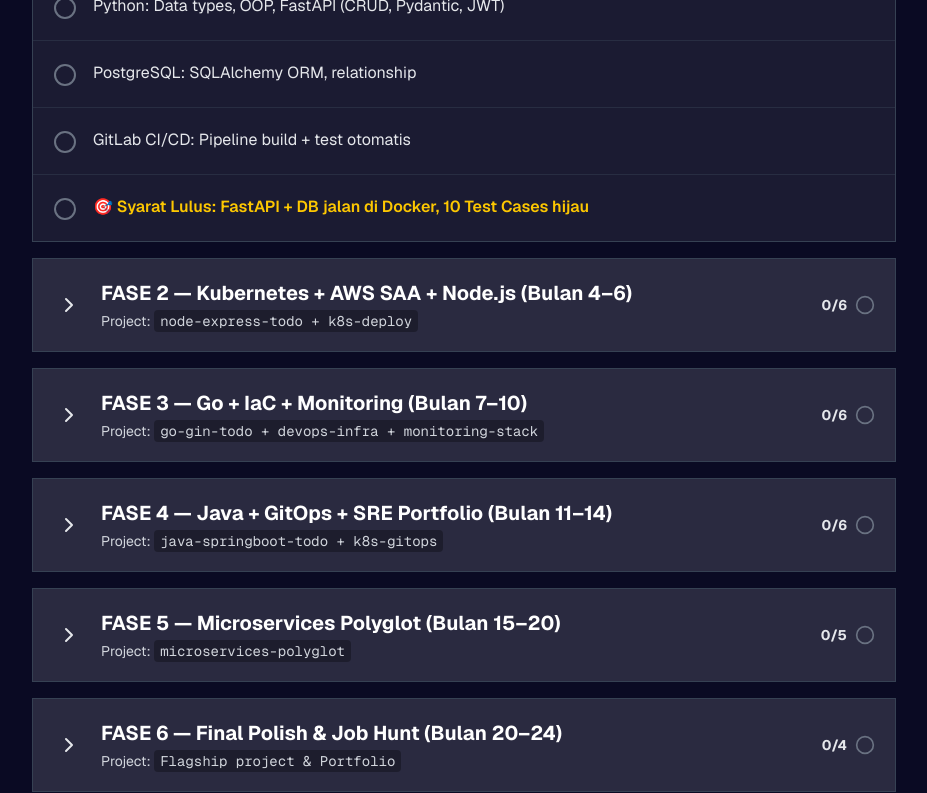
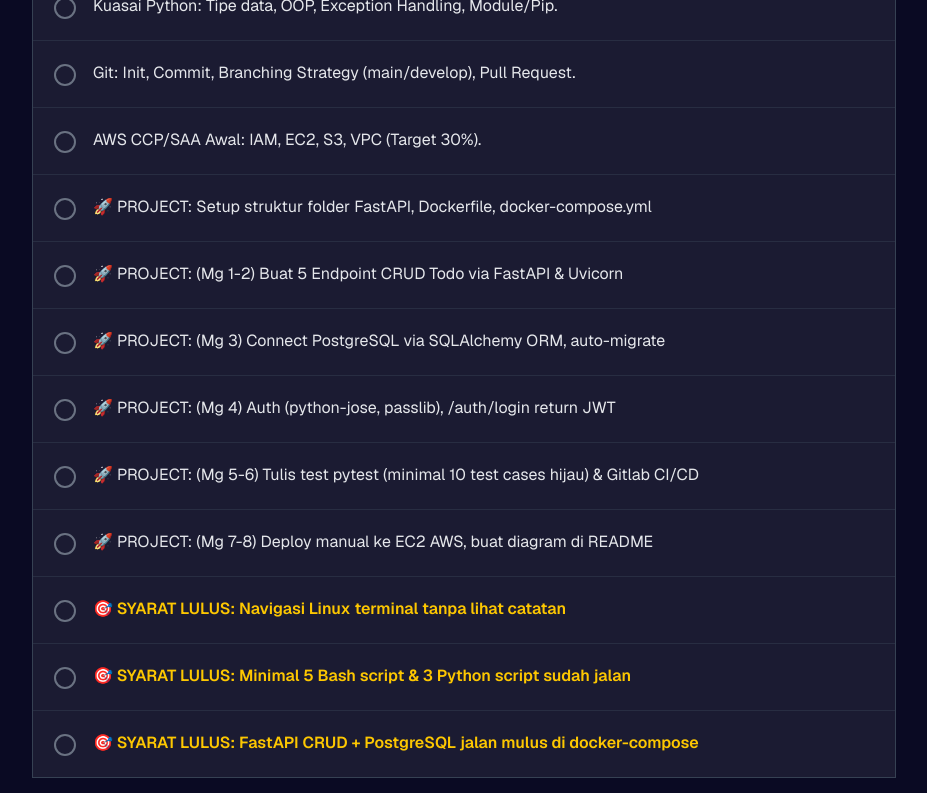
Before and after one commit to arighmt67-bit/roadmap-todo, a Next.js app: page / in a window 1280 px wide. Shown: the part 560-1353 px from the top of the page, without its empty margins (176-1103 px from the left). Built offline with nearby package versions, Linux system fonts and the light colour scheme.

Commit message:
feat: populate deep task details (weeks, requirements, exact checklists) based on DOCX spec

```diff
--- a/app/data.ts
+++ b/app/data.ts
@@ -2,82 +2,117 @@ export const phases = [
   {
     id: "phase-1",
     title: "FASE 1 — Fondasi + Python (Bulan 1–3)",
-    description: "Linux, Docker, Python, Git & AWS SAA (30%).",
+    description: "Belajar OS Linux, Docker, Python, Git, dan mulai AWS.",
     project: "python-fastapi-todo",
     tasks: [
-      { id: "1-1", title: "Linux & Bash: Navigasi, Process, Permission, Scripting (5+ scripts)", done: false },
-      { id: "1-2", title: "Docker: CLI, docker-compose, bridge network, bind mount", done: false },
-      { id: "1-3", title: "Python: Data types, OOP, FastAPI (CRUD, Pydantic, JWT)", done: false },
-      { id: "1-4", title: "PostgreSQL: SQLAlchemy ORM, relationship", done: false },
-      { id: "1-5", title: "GitLab CI/CD: Pipeline build + test otomatis", done: false },
-      { id: "1-6", title: "🎯 Syarat Lulus: FastAPI + DB jalan di Docker, 10 Test Cases hijau", done: false }
+      { id: "1-1", title: "Pelajari navigasi Linux, file & process management, networking dasar, permission (chmod/chown).", done: false },
+      { id: "1-2", title: "Pahami Docker CLI, Dockerfile, Bind Mount, dan Docker-Compose.", done: false },
+      { id: "1-3", title: "Kuasai Python: Tipe data, OOP, Exception Handling, Module/Pip.", done: false },
+      { id: "1-4", title: "Git: Init, Commit, Branching Strategy (main/develop), Pull Request.", done: false },
+      { id: "1-5", title: "AWS CCP/SAA Awal: IAM, EC2, S3, VPC (Target 30%).", done: false },
+      { id: "1-p-1", title: "🚀 PROJECT: Setup struktur folder FastAPI, Dockerfile, docker-compose.yml", done: false },
+      { id: "1-p-2", title: "🚀 PROJECT: (Mg 1-2) Buat 5 Endpoint CRUD Todo via FastAPI & Uvicorn", done: false },
+      { id: "1-p-3", title: "🚀 PROJECT: (Mg 3) Connect PostgreSQL via SQLAlchemy ORM, auto-migrate", done: false },
+      { id: "1-p-4", title: "🚀 PROJECT: (Mg 4) Auth (python-jose, passlib), /auth/login return JWT", done: false },
+      { id: "1-p-5", title: "🚀 PROJECT: (Mg 5-6) Tulis test pytest (minimal 10 test cases hijau) & Gitlab CI/CD", done: false },
+      { id: "1-p-6", title: "🚀 PROJECT: (Mg 7-8) Deploy manual ke EC2 AWS, buat diagram di README", done: false },
+      { id: "1-s-1", title: "🎯 SYARAT LULUS: Navigasi Linux terminal tanpa lihat catatan", done: false },
+      { id: "1-s-2", title: "🎯 SYARAT LULUS: Minimal 5 Bash script & 3 Python script sudah jalan", done: false },
+      { id: "1-s-3", title: "🎯 SYARAT LULUS: FastAPI CRUD + PostgreSQL jalan mulus di docker-compose", done: false }
     ]
   },
   {
     id: "phase-2",
     title: "FASE 2 — Kubernetes + AWS SAA + Node.js (Bulan 4–6)",
-    description: "K8s, Node.js/Express, lulus AWS SAA.",
-    project: "node-express-todo + k8s-deploy",
+    description: "K8s Architecture, Node.js (Express), Advanced PostgreSQL, and passing AWS SAA.",
+    project: "node-express-todo & k8s-deploy",
     tasks: [
-      { id: "2-1", title: "JavaScript: ES6+, Async/Await, Array methods", done: false },
-      { id: "2-2", title: "Node.js & Express: Routing, Middleware, Joi/Zod, pg library", done: false },
-      { id: "2-3", title: "PostgreSQL Advanced: JOINs, Subqueries, Indexing, EXPLAIN ANALYZE", done: false },
-      { id: "2-4", title: "AWS SAA: EC2, S3, RDS, VPC, IAM (Pass Exam)", done: false },
-      { id: "2-5", title: "Kubernetes: Pods, Services, Deployments, Minikube lokal", done: false },
-      { id: "2-6", title: "🎯 Syarat Lulus: AWS SAA Lulus & Deploy API ke K8s lokal", done: false }
+      { id: "2-1", title: "K8s: Pod, Deployment, Service, ConfigMap, Secret, LivenessProbe", done: false },
+      { id: "2-2", title: "K8s: Install Minikube lokal & setup kubectl CLI", done: false },
+      { id: "2-3", title: "Gitlab CI/CD: Docker-in-Docker, Registry, Artifacts", done: false },
+      { id: "2-4", title: "AWS SAA: Compute, Storage, Database, Networking, Security, Serverless", done: false },
+      { id: "2-5", title: "JavaScript: ES6, Async/Await, Array Methods (map, filter, reduce)", done: false },
+      { id: "2-6", title: "PostgreSQL Lanjut: JOIN types, Aggregasi, Window Functions, Indexing, EXPLAIN", done: false },
+      { id: "2-p-1", title: "🚀 PROJECT A (Express): Setup endpoint CRUD Todo pakai Express.js & pg library", done: false },
+      { id: "2-p-2", title: "🚀 PROJECT A (Express): Tambahkan Joi/Zod validation, error handler, JWT", done: false },
+      { id: "2-p-3", title: "🚀 PROJECT A (Express): Tulis unit test pakai Jest & Supertest", done: false },
+      { id: "2-p-4", title: "🚀 PROJECT B (K8s): Buat manifest Deployment & NodePort Service FastAPI", done: false },
+      { id: "2-p-5", title: "🚀 PROJECT B (K8s): Buat PersistentVolumeClaim & StatefulSet PostgreSQL", done: false },
+      { id: "2-s-1", title: "🎯 SYARAT LULUS: Lulus Ujian Resmi AWS SAA", done: false },
+      { id: "2-s-2", title: "🎯 SYARAT LULUS: FastAPI & Express jalan bersamaan di cluster Minikube", done: false },
+      { id: "2-s-3", title: "🎯 SYARAT LULUS: Pipeline build & push image Gitlab berjalan otomatis", done: false }
     ]
   },
   {
     id: "phase-3",
-    title: "FASE 3 — Go + IaC + Monitoring (Bulan 7–10)",
-    description: "Go (Gin), Terraform, Ansible, Prometheus & Grafana.",
-    project: "go-gin-todo + devops-infra + monitoring-stack",
+    title: "FASE 3 — Go + Terraform + Ansible + Monitoring (Bulan 7–10)",
+    description: "Golang, IaC Provisioning, Config Management, Prom/Grafana Stack.",
+    project: "go-gin-todo, devops-infra, monitoring-stack",
     tasks: [
-      { id: "3-1", title: "Go: Goroutines, Channels, Pointers, Struct, Interfaces", done: false },
-      { id: "3-2", title: "Go API & CLI: Gin, GORM, 3 CLI tools (health-check, log-parser, sys-monitor)", done: false },
-      { id: "3-3", title: "Terraform: AWS Provisioning (VPC, EC2, S3), Modules, Remote State", done: false },
-      { id: "3-4", title: "Ansible: Playbooks, Roles, Inventory (Setup EC2 otomatis)", done: false },
-      { id: "3-5", title: "Monitoring: Prometheus Scraping & Grafana Dashboards", done: false },
-      { id: "3-6", title: "🎯 Syarat Lulus: Infra AWS auto-provision, Nginx Reverse Proxy jalan", done: false }
+      { id: "3-1", title: "Go: Goroutines, Channel, Pointer, Struct, Interface, Error Handling", done: false },
+      { id: "3-2", title: "Go: Paham go.mod, standard library, Gin Framework, & GORM", done: false },
+      { id: "3-3", title: "Terraform: State (S3 backend), Modules (VPC/EC2), Variables", done: false },
+      { id: "3-4", title: "Ansible: Inventory, Playbook, Roles, Variables, Templates, Vault", done: false },
+      { id: "3-5", title: "Prometheus: PromQL, Node Exporter, cAdvisor", done: false },
+      { id: "3-6", title: "Grafana & AlertManager: Dashboard Builder, Telegram Notification", done: false },
+      { id: "3-7", title: "Nginx: Reverse Proxy, Load Balancing, Rate Limit, Logging", done: false },
+      { id: "3-p-1", title: "🚀 PROJECT A (Go): Buat API CRUD Todo pakai Gin, JWT, & GORM", done: false },
+      { id: "3-p-2", title: "🚀 PROJECT A (Go CLI): Buat tool sys-monitor, log-parser, dan health-check di CLI", done: false },
+      { id: "3-p-3", title: "🚀 PROJECT B (Terraform): Tulis modul VPC & EC2 untuk Staging & Production", done: false },
+      { id: "3-p-4", title: "🚀 PROJECT B (Ansible): Tulis script provision.sh (Terraform apply -> Ansible play)", done: false },
+      { id: "3-p-5", title: "🚀 PROJECT C (Monitor): Setup prometheus.yml scrape Node Exporter & Go app", done: false },
+      { id: "3-p-6", title: "🚀 PROJECT C (Monitor): Alert rule (CPU > 80%, Down) kirim notifikasi Telegram", done: false },
+      { id: "3-s-1", title: "🎯 SYARAT LULUS: 3 CLI Tool Go jalan sempurna dari terminal", done: false },
+      { id: "3-s-2", title: "🎯 SYARAT LULUS: Infrastruktur EC2 AWS jalan otomatis pake Ansible & Terraform dari 0", done: false },
+      { id: "3-s-3", title: "🎯 SYARAT LULUS: Grafana & Alert Telegram aktif nangkep metric K8s/App", done: false }
     ]
   },
   {
     id: "phase-4",
-    title: "FASE 4 — Java + GitOps + SRE Portfolio (Bulan 11–14)",
-    description: "Java/Spring Boot, Kafka, Redis, ArgoCD.",
-    project: "java-springboot-todo + k8s-gitops",
+    title: "FASE 4 — Java/Spring Boot + GitOps (Bulan 11–14)",
+    description: "Java Enterprise, Kafka, Redis, Helm Charts, and ArgoCD.",
+    project: "java-springboot-todo & k8s-gitops",
     tasks: [
-      { id: "4-1", title: "Java: OOP, Generics, Stream API, Optional", done: false },
-      { id: "4-2", title: "Spring Boot: DI, Spring MVC, Spring Data JPA, Security", done: false },
-      { id: "4-3", title: "Message Broker & Cache: Kafka, Redis (Session/Rate Limiting)", done: false },
-      { id: "4-4", title: "Helm: Package K8s (Chart, values.yaml)", done: false },
-      { id: "4-5", title: "GitOps: ArgoCD Staging & Prod Deployments", done: false },
-      { id: "4-6", title: "🎯 Syarat Lulus: 4 REST API running di K8s via ArgoCD", done: false }
+      { id: "4-1", title: "Java OOP: Polymorphism, Generics, Stream API, Optional", done: false },
+      { id: "4-2", title: "Spring Boot: IoC, DI, Spring MVC, Spring Data JPA, Actuator", done: false },
+      { id: "4-3", title: "Message Broker: Kafka (Producer/Consumer, Partition, Topic)", done: false },
+      { id: "4-4", title: "Redis: Cacheable, Hash, Session, TTL expiration", done: false },
+      { id: "4-5", title: "Helm & ArgoCD: Helm charts templates, ArgoCD Application sync", done: false },
+      { id: "4-p-1", title: "🚀 PROJECT A (Spring): Buat Todo API Spring Boot, Spring Security (JWT)", done: false },
+      { id: "4-p-2", title: "🚀 PROJECT A (Spring): Integrasi API dengan Kafka (Event Driven) & Redis (Cache)", done: false },
+      { id: "4-p-3", title: "🚀 PROJECT B (GitOps): Kemas 4 App (Python, Node, Go, Java) ke dalam Helm Chart", done: false },
+      { id: "4-p-4", title: "🚀 PROJECT B (GitOps): Setup ArgoCD untuk auto-sync repo K8s ke Cluster Staging/Prod", done: false },
+      { id: "4-s-1", title: "🎯 SYARAT LULUS: Menguasai Java OOP & Ecosystem Spring Boot", done: false },
+      { id: "4-s-2", title: "🎯 SYARAT LULUS: Ke-4 REST API sukses dideploy via ArgoCD GitOps flow", done: false }
     ]
   },
   {
     id: "phase-5",
-    title: "FASE 5 — Microservices Polyglot (Bulan 15–20)",
-    description: "Integrasi API 4 bahasa & Advanced Testing.",
+    title: "FASE 5 — Microservices Polyglot & Testing (Bulan 15–20)",
+    description: "Integrasi semua API beda bahasa jadi satu sistem K8s utuh.",
     project: "microservices-polyglot",
     tasks: [
-      { id: "5-1", title: "Microservices Architecture (API Gateway, Service Discovery)", done: false },
-      { id: "5-2", title: "Integrasi API (Python, Node, Go, Java) jadi 1 ekosistem", done: false },
-      { id: "5-3", title: "Advanced Testing: Unit, Integration, E2E", done: false },
-      { id: "5-4", title: "System Design Concepts (Scalability, Reliability)", done: false },
-      { id: "5-5", title: "🎯 Syarat Lulus: Mulai aktif lamar Backend Developer", done: false }
+      { id: "5-1", title: "Microservice Design: API Gateway, Service Mesh", done: false },
+      { id: "5-2", title: "Testing Advanced: TDD, Integration Test DB, Mocking", done: false },
+      { id: "5-3", title: "System Design: Scaling, High Availability, Database Sharding", done: false },
+      { id: "5-p-1", title: "🚀 PROJECT: Bangun API Gateway yang nge-route ke Python, Node, Go, Java API", done: false },
+      { id: "5-p-2", title: "🚀 PROJECT: Buat end-to-end testing yang jalan full otomatis di pipeline", done: false },
+      { id: "5-s-1", title: "🎯 SYARAT LULUS: Memahami pola komunikasi antar service beda bahasa", done: false },
+      { id: "5-s-2", title: "🎯 SYARAT LULUS: Mulai aktif Apply Pekerjaan Backend Developer!", done: false }
     ]
   },
   {
     id: "phase-6",
-    title: "FASE 6 — Final Polish & Job Hunt (Bulan 20–24)",
-    description: "Polish Repo, Interview Prep, Land the Offer.",
-    project: "Flagship project & Portfolio",
+    title: "FASE 6 — Spesialisasi & Mock Interview (Bulan 20–24)",
+    description: "Algoritma, Interview Prep, dan landing job SRE/Backend.",
+    project: "Flagship Project Polish",
     tasks: [
-      { id: "6-1", title: "Polish Flagship Documentation (README, Arch Diagrams)", done: false },
-      { id: "6-2", title: "Data Structures & Algorithms (LeetCode)", done: false },
-      { id: "6-3", title: "Mock Interviews: Behavioral & System Design", done: false },
-      { id: "6-4", title: "🎯 Syarat Lulus: Terima Job Offer (SRE / DevOps / Backend)", done: false }
+      { id: "6-1", title: "Algoritma & Struktur Data (Leetcode Easy-Med)", done: false },
+      { id: "6-2", title: "System Design Interview (Draw architecture di whiteboard)", done: false },
+      { id: "6-p-1", title: "🚀 PROJECT: Polish seluruh dokumentasi (README, Arch Diagram) di 8 Repo GitHub", done: false },
+      { id: "6-p-2", title: "🚀 PROJECT: Build in Public, post ringkasan belajar ke LinkedIn rutin", done: false },
+      { id: "6-s-1", title: "🎯 SYARAT LULUS: Confident technical interview", done: false },
+      { id: "6-s-2", title: "🎯 SYARAT LULUS: Terima Offer SRE / DevOps / Backend 🚀", done: false }
     ]
   }
 ];
```
